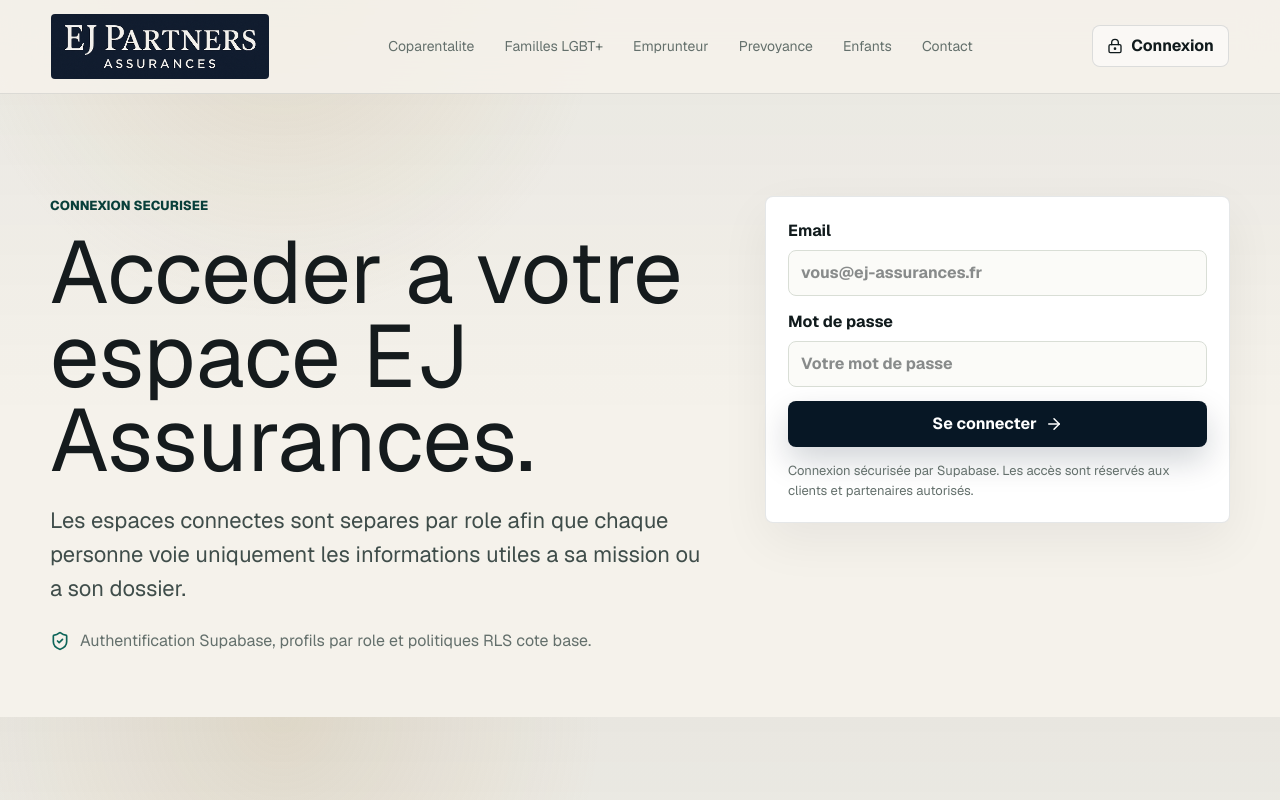
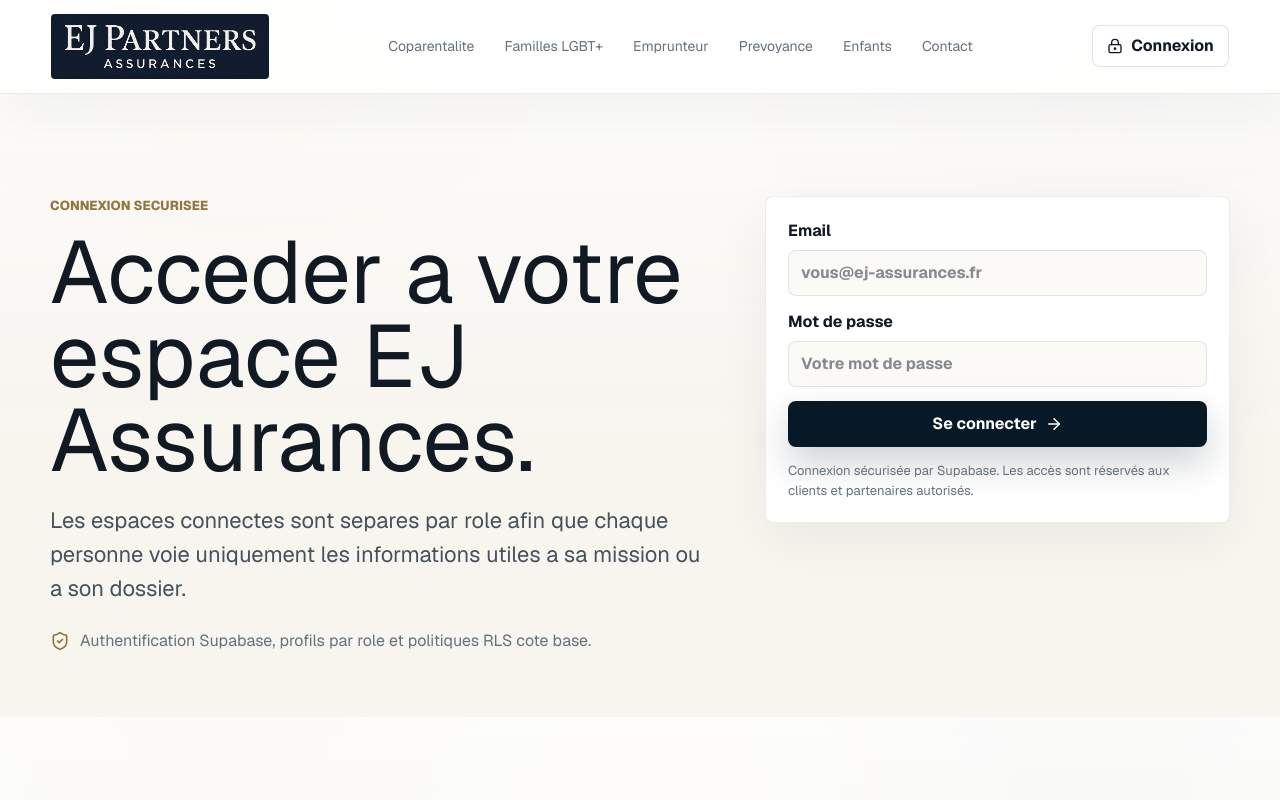
Before and after one commit to ejassurances/Site.internet, a Next.js app: page /connexion in a window 1280 px wide. Built offline with nearby package versions, Linux system fonts and the light colour scheme.

Commit message:
Modernize visual identity around logo colors

```diff
--- a/src/app/globals.css
+++ b/src/app/globals.css
@@ -1,18 +1,19 @@
 @import "tailwindcss";
 
 :root {
-  --background: #f5f2eb;
-  --foreground: #151b1d;
-  --muted: #64706c;
+  --background: #f7f5ef;
+  --foreground: #111923;
+  --muted: #65717c;
   --surface: #ffffff;
-  --surface-soft: #edf3ef;
-  --line: #d9ded6;
-  --accent: #0d6559;
-  --accent-strong: #083f3a;
-  --coral: #b96a4e;
-  --gold: #b89a5e;
-  --navy: #071725;
-  --ink: #101a1c;
+  --surface-soft: #f0eee8;
+  --line: #ded9cf;
+  --accent: #c4a76d;
+  --accent-strong: #92763e;
+  --coral: #bd8063;
+  --gold: #d7bf83;
+  --navy: #071827;
+  --navy-soft: #10283d;
+  --ink: #101824;
   --font-sans: "Geist", "Geist Fallback", ui-sans-serif, system-ui, sans-serif;
   --font-mono: "Geist Mono", "Geist Mono Fallback", ui-monospace, monospace;
 }
@@ -28,8 +29,9 @@ html {
 body {
   margin: 0;
   background:
-    linear-gradient(180deg, rgba(7, 23, 37, 0.055), transparent 420px),
-    radial-gradient(circle at 22% 0%, rgba(184, 154, 94, 0.18), transparent 320px),
+    linear-gradient(180deg, rgba(255, 255, 255, 0.82), rgba(247, 245, 239, 0.96) 440px),
+    radial-gradient(circle at 18% 0%, rgba(215, 191, 131, 0.28), transparent 330px),
+    radial-gradient(circle at 86% 14%, rgba(7, 24, 39, 0.08), transparent 360px),
     var(--background);
   color: var(--foreground);
   font-family: var(--font-sans);
@@ -56,9 +58,10 @@ textarea {
   gap: 24px;
   min-height: 78px;
   padding: 14px clamp(20px, 4vw, 64px);
-  border-bottom: 1px solid rgba(7, 23, 37, 0.1);
-  background: rgba(245, 242, 235, 0.88);
-  backdrop-filter: blur(18px);
+  border-bottom: 1px solid rgba(7, 24, 39, 0.08);
+  background: rgba(255, 255, 255, 0.74);
+  backdrop-filter: blur(20px);
+  box-shadow: 0 18px 48px rgba(7, 24, 39, 0.04);
 }
 
 .brand {
@@ -97,8 +100,8 @@ textarea {
 
 .public-nav a:hover,
 .login-link:hover {
-  background: rgba(13, 101, 89, 0.08);
-  color: var(--accent-strong);
+  background: rgba(196, 167, 109, 0.14);
+  color: var(--navy);
 }
 
 .login-link,
@@ -116,7 +119,7 @@ textarea {
 .login-link {
   padding: 0 14px;
   border: 1px solid rgba(7, 23, 37, 0.12);
-  background: rgba(255, 255, 255, 0.54);
+  background: rgba(255, 255, 255, 0.72);
   color: var(--ink);
 }
 
@@ -171,7 +174,7 @@ h2 {
 
 .hero-copy {
   max-width: 720px;
-  color: #3f4d4a;
+  color: #46515b;
   font-size: clamp(18px, 2vw, 22px);
   line-height: 1.55;
 }
@@ -185,10 +188,10 @@ h2 {
 
 .hero-proof span,
 .trust-strip span {
-  border: 1px solid rgba(7, 23, 37, 0.1);
+  border: 1px solid rgba(7, 24, 39, 0.09);
   border-radius: 999px;
-  background: rgba(255, 255, 255, 0.62);
-  color: var(--accent-strong);
+  background: rgba(255, 255, 255, 0.74);
+  color: var(--navy);
   font-size: 13px;
   font-weight: 800;
 }
@@ -211,30 +214,30 @@ h2 {
   background: var(--navy);
   color: white;
   cursor: pointer;
-  box-shadow: 0 14px 32px rgba(7, 23, 37, 0.18);
+  box-shadow: 0 16px 36px rgba(7, 24, 39, 0.2);
 }
 
 .primary-action:hover {
-  background: var(--accent-strong);
+  background: var(--navy-soft);
 }
 
 .secondary-action {
   min-height: 46px;
   padding: 0 18px;
-  border: 1px solid rgba(7, 23, 37, 0.12);
-  background: rgba(255, 255, 255, 0.7);
+  border: 1px solid rgba(7, 24, 39, 0.1);
+  background: rgba(255, 255, 255, 0.78);
 }
 
 .hero-visual {
   display: grid;
   gap: 16px;
   padding: 22px;
-  border: 1px solid rgba(7, 23, 37, 0.12);
+  border: 1px solid rgba(255, 255, 255, 0.12);
   border-radius: 8px;
   background:
-    linear-gradient(145deg, rgba(7, 23, 37, 0.96), rgba(13, 101, 89, 0.88)),
+    linear-gradient(145deg, rgba(7, 24, 39, 0.98), rgba(16, 40, 61, 0.96)),
     var(--surface);
-  box-shadow: 0 28px 70px rgba(7, 23, 37, 0.2);
+  box-shadow: 0 30px 80px rgba(7, 24, 39, 0.22);
 }
 
 .premium-visual {
@@ -265,7 +268,7 @@ h2 {
   border: 1px solid rgba(255, 255, 255, 0.16);
   border-radius: 999px;
   background:
-    radial-gradient(circle, rgba(7, 23, 37, 0.92) 0 54%, transparent 55%),
+    radial-gradient(circle, rgba(7, 24, 39, 0.92) 0 54%, transparent 55%),
     conic-gradient(var(--gold) 0 72%, rgba(255, 255, 255, 0.14) 72% 100%);
 }
 
@@ -313,10 +316,10 @@ h2 {
 .contact-form,
 .metric,
 .module {
-  border: 1px solid rgba(7, 23, 37, 0.1);
+  border: 1px solid rgba(7, 24, 39, 0.08);
   border-radius: 8px;
   background: var(--surface);
-  box-shadow: 0 18px 50px rgba(7, 23, 37, 0.06);
+  box-shadow: 0 18px 54px rgba(7, 24, 39, 0.055);
 }
 
 .visual-card {
@@ -328,7 +331,7 @@ h2 {
 .visual-card svg,
 .value-card svg,
 .trust-row svg {
-  color: var(--accent);
+  color: var(--accent-strong);
 }
 
 .visual-card span,
@@ -383,7 +386,7 @@ h2 {
   grid-template-columns: minmax(0, 0.85fr) minmax(320px, 1fr);
   align-items: start;
   padding: 52px 0 88px;
-  border-top: 1px solid var(--line);
+  border-top: 1px solid rgba(7, 24, 39, 0.08);
 }
 
 .service-list,
@@ -398,9 +401,9 @@ h2 {
 .service-list li,
 .module li {
   padding: 12px 14px;
-  border: 1px solid var(--line);
+  border: 1px solid rgba(7, 24, 39, 0.08);
   border-radius: 8px;
-  background: rgba(255, 255, 255, 0.68);
+  background: rgba(255, 255, 255, 0.78);
 }
 
 .trust-panel {
@@ -482,10 +485,10 @@ h2 {
 .contact-form textarea {
   width: 100%;
   min-height: 44px;
-  border: 1px solid var(--line);
+  border: 1px solid rgba(7, 24, 39, 0.1);
   border-radius: 8px;
   padding: 10px 12px;
-  background: #fbfbf8;
+  background: #fbfaf7;
   color: var(--foreground);
 }
 
@@ -499,9 +502,9 @@ h2 {
   gap: 10px;
   margin: 0;
   padding: 14px;
-  border: 1px solid rgba(7, 23, 37, 0.1);
+  border: 1px solid rgba(7, 24, 39, 0.09);
   border-radius: 8px;
-  background: rgba(237, 243, 239, 0.48);
+  background: rgba(240, 238, 232, 0.56);
 }
 
 .checkbox-group legend {
@@ -553,8 +556,8 @@ h2 {
   grid-template-columns: 292px minmax(0, 1fr);
   min-height: 100svh;
   background:
-    linear-gradient(180deg, rgba(7, 23, 37, 0.04), transparent 360px),
-    #f6f5f0;
+    linear-gradient(180deg, rgba(215, 191, 131, 0.12), transparent 360px),
+    #f7f5ef;
 }
 
 .sidebar {
@@ -564,7 +567,7 @@ h2 {
   padding: 24px 18px;
   border-right: 1px solid rgba(255, 255, 255, 0.08);
   background:
-    linear-gradient(180deg, rgba(13, 101, 89, 0.28), transparent 44%),
+    linear-gradient(180deg, rgba(215, 191, 131, 0.16), transparent 48%),
     var(--navy);
   color: #f7f5f0;
 }
@@ -602,7 +605,7 @@ h2 {
 }
 
 .side-nav a:hover {
-  background: rgba(255, 255, 255, 0.1);
+  background: rgba(255, 255, 255, 0.11);
   color: white;
 }
 
@@ -627,11 +630,11 @@ h2 {
 .workspace-user {
   min-height: 42px;
   padding: 0 8px 0 14px;
-  border: 1px solid rgba(7, 23, 37, 0.1);
+  border: 1px solid rgba(7, 24, 39, 0.08);
   border-radius: 999px;
   background: rgba(255, 255, 255, 0.76);
   color: var(--muted);
-  box-shadow: 0 12px 30px rgba(7, 23, 37, 0.06);
+  box-shadow: 0 12px 30px rgba(7, 24, 39, 0.055);
 }
 
 .icon-button {
@@ -642,7 +645,7 @@ h2 {
   border: 0;
   border-radius: 8px;
   background: var(--surface-soft);
-  color: var(--accent-strong);
+  color: var(--navy);
   cursor: pointer;
 }
 
@@ -662,7 +665,7 @@ h2 {
   position: absolute;
   inset: 0 auto 0 0;
   width: 4px;
-  background: linear-gradient(180deg, var(--accent), var(--gold));
+  background: linear-gradient(180deg, var(--navy), var(--gold));
 }
 
 .metric span,
@@ -744,7 +747,8 @@ h2 {
   min-height: 170px;
   place-items: center;
   border-radius: 8px;
-  background: #17201d;
+  background:
+    linear-gradient(145deg, var(--navy), var(--navy-soft));
   color: #f7f5f0;
   text-align: center;
 }
@@ -777,10 +781,10 @@ h2 {
   gap: 12px;
   min-height: 58px;
   padding: 0 16px;
-  border: 1px solid var(--line);
+  border: 1px solid rgba(7, 24, 39, 0.08);
   border-radius: 8px;
   background: var(--surface);
-  color: var(--accent-strong);
+  color: var(--navy);
   font-weight: 800;
 }
 
@@ -802,7 +806,7 @@ h2 {
 }
 
 .risk-card-header svg {
-  color: var(--accent);
+  color: var(--accent-strong);
 }
 
 .risk-card-header span {
@@ -822,7 +826,7 @@ h2 {
   display: block;
   height: 100%;
   border-radius: inherit;
-  background: linear-gradient(90deg, var(--coral), var(--accent));
+  background: linear-gradient(90deg, var(--gold), var(--navy-soft));
 }
 
 .fpos-panel,
@@ -839,9 +843,9 @@ h2 {
 .module-list div,
 .generated-summary {
   padding: 14px;
-  border: 1px solid var(--line);
+  border: 1px solid rgba(7, 24, 39, 0.08);
   border-radius: 8px;
-  background: rgba(247, 245, 240, 0.68);
+  background: rgba(255, 255, 255, 0.7);
 }
 
 .module-list small {
@@ -885,7 +889,7 @@ h2 {
   flex: 0 0 auto;
   place-items: center;
   border-radius: 999px;
-  background: var(--accent);
+  background: var(--navy);
   color: white;
   font-size: 12px;
   font-weight: 800;
@@ -905,7 +909,7 @@ h2 {
   padding: 0 12px;
   border-radius: 8px;
   background: var(--surface-soft);
-  color: var(--accent-strong);
+  color: var(--navy);
   font-weight: 800;
 }
 
@@ -926,10 +930,10 @@ h2 {
 .assessment-form select,
 .assessment-form textarea {
   width: 100%;
-  border: 1px solid var(--line);
+  border: 1px solid rgba(7, 24, 39, 0.1);
   border-radius: 8px;
   padding: 10px 12px;
-  background: #fbfbf8;
+  background: #fbfaf7;
   color: var(--foreground);
 }
 
@@ -984,9 +988,9 @@ h2 {
 }
 
 .form-success {
-  border: 1px solid rgba(41, 128, 91, 0.25);
-  background: rgba(41, 128, 91, 0.08);
-  color: #1f6d4d;
+  border: 1px solid rgba(196, 167, 109, 0.32);
+  background: rgba(215, 191, 131, 0.13);
+  color: var(--navy);
 }
 
 .form-error {
```
